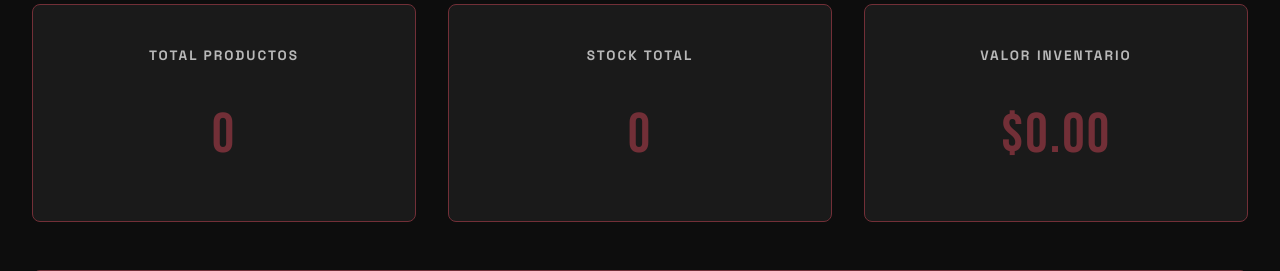
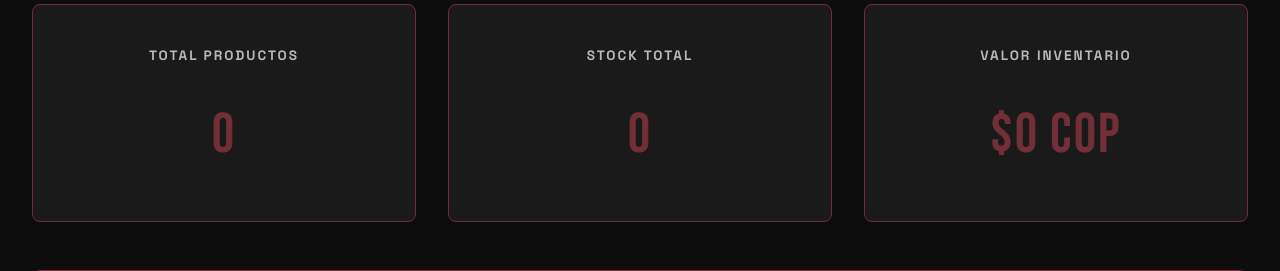
Before and after one commit to raesttleten/tienda-ropa-upcycling, a FastAPI app: page /admin in a window 1280 px wide. Shown: the part 145-416 px from the top of the page. Run offline with FastAPI, Linux system fonts and the light colour scheme.

Commit message:
cambie el formato de precios para q salga cop

```diff
--- a/templates/admin.html
+++ b/templates/admin.html
@@ -31,7 +31,7 @@
             </div>
             <div class="stat-card">
                 <h3>Valor Inventario</h3>
-                <div class="numero">${{ "%.2f"|format(valor_inventario) }}</div>
+                <div class="numero">${{ "{:,.0f}".format(valor_inventario) }} COP</div>
             </div>
         </div>
 
@@ -101,7 +101,7 @@
                         </td>
                         <td><strong>{{ producto.nombre }}</strong></td>
                         <td><span style="color: var(--light-wine);">{{ producto.categoria }}</span></td>
-                        <td style="color: var(--wine); font-weight: 700; font-size: 1.1rem;">${{ "%.2f"|format(producto.precio) }}</td>
+                        <td style="color: var(--wine); font-weight: 700; font-size: 1.1rem;">${{ "{:,.0f}".format(producto.precio) }} COP</td>
                         <td>{{ producto.talla }}</td>
                         <td>
                             {% if producto.stock == 0 %}
--- a/templates/detalle.html
+++ b/templates/detalle.html
@@ -46,7 +46,7 @@
                 <span class="categoria">{{ producto.categoria }}</span>
                 <h2>{{ producto.nombre }}</h2>
                 <p class="descripcion">{{ producto.descripcion }}</p>
-                <p class="precio">${{ "%.2f"|format(producto.precio) }}</p>
+                <p class="precio">${{ "{:,.0f}".format(producto.precio) }} COP</p>
                 <p class="stock">
                     {% if producto.stock > 0 %}
                         {% if producto.stock == 1 %}
@@ -94,7 +94,7 @@
                         <span class="categoria">{{ relacionado.categoria }}</span>
                         <h4>{{ relacionado.nombre }}</h4>
                         <span class="talla">Talla: {{ relacionado.talla }}</span>
-                        <p class="precio">${{ "%.2f"|format(relacionado.precio) }}</p>
+                        <p class="precio">${{ "{:,.0f}".format(relacionado.precio) }} COP</p>
                         <div class="producto-actions">
                             <a href="/producto/{{ relacionado.id }}" class="btn-primary">Ver más</a>
                         </div>
--- a/templates/index.html
+++ b/templates/index.html
@@ -69,7 +69,7 @@
                             <span class="categoria">{{ producto.categoria }}</span>
                             <h4>{{ producto.nombre }}</h4>
                             <span class="talla">Talla: {{ producto.talla }}</span>
-                            <p class="precio">${{ "%.2f"|format(producto.precio) }}</p>
+                            <p class="precio">${{ "{:,.0f}".format(producto.precio) }} COP</p>
 
                             <div class="producto-actions">
                                 <a href="/producto/{{ producto.id }}" class="btn-primary">Ver Detalles</a>
```
